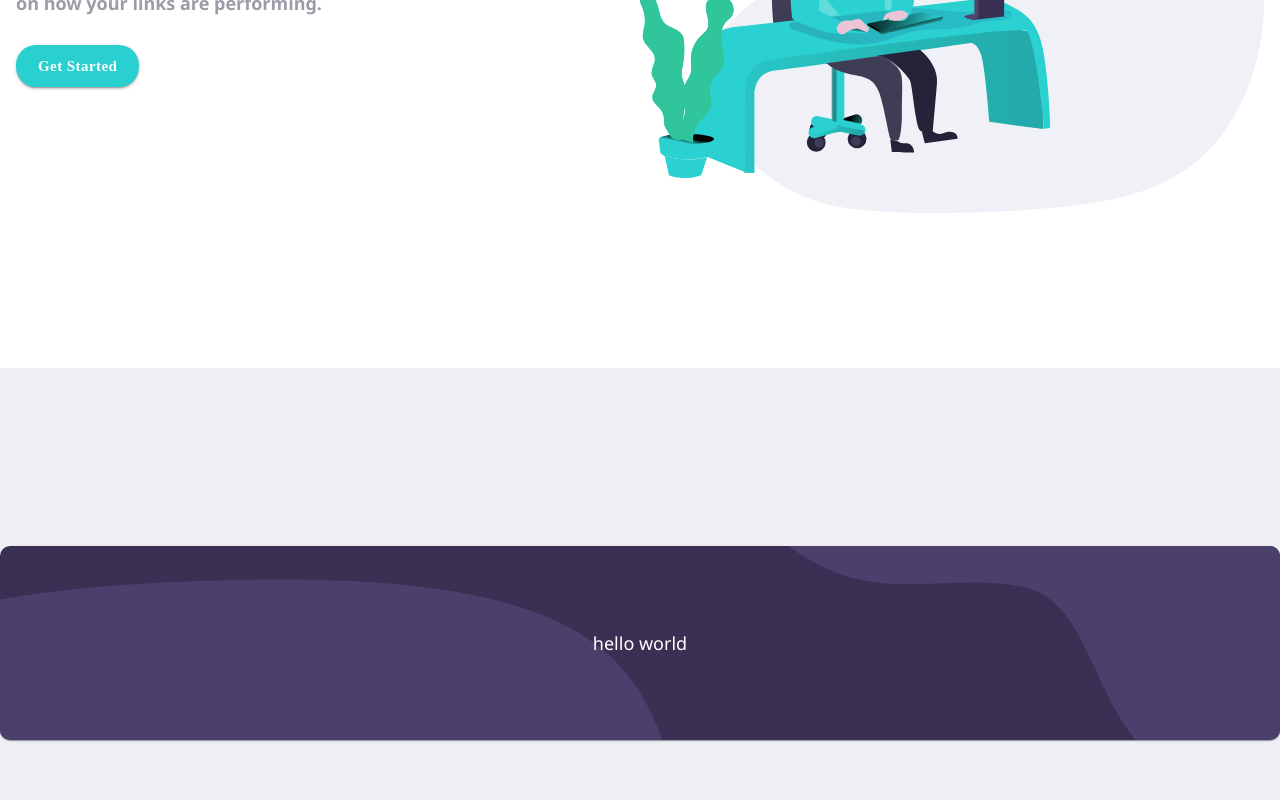
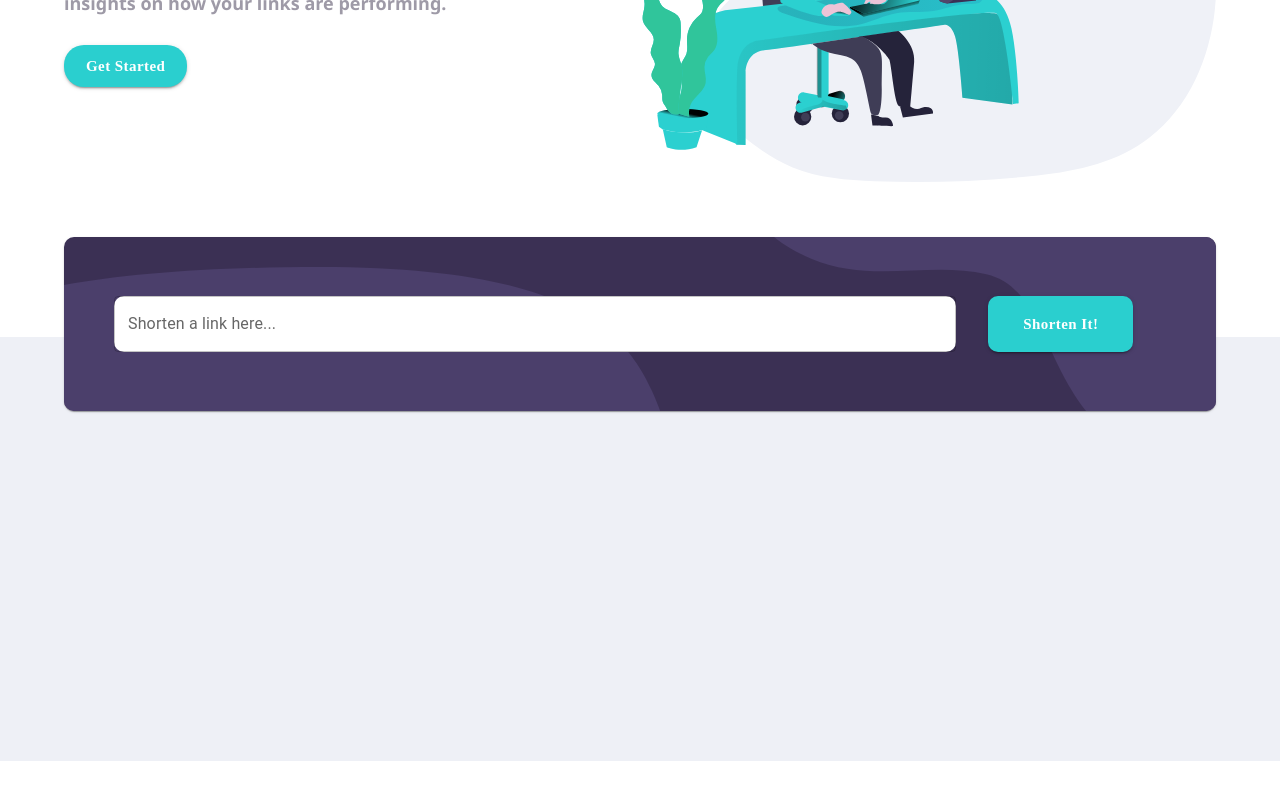
Before and after one commit to makardjian/swim-assignment, a React (Create React App) app: page / in a window 1280 px wide. Shown: the part 372-1172 px from the top of the page. After the commit the page ends 1133 px from the top, so only its background shows below. Built offline with nearby package versions, Linux system fonts and the light colour scheme; the HTML template or start-up script is replaced by a standard one.

Commit message:
implement text field and button for linkShortener

```diff
--- a/src/App.tsx
+++ b/src/App.tsx
@@ -1,7 +1,7 @@
 import React from 'react';
 import Navigation from './components/Navigation/Navigation';
 import LandingPageTop from './components/LandingPageTop/LandingPageTop';
-import LandingPageMiddle from './components/LandingPageMiddle/LandingPageMiddle';
+import LinkShortener from './components/LinkShortner/LinkShortener';
 import useStyles from './App.styles';
 
 function App() {
@@ -10,7 +10,7 @@ function App() {
     <div className={classes.appRoot}>
       <Navigation />
       <LandingPageTop />
-      <LandingPageMiddle />
+      <LinkShortener />
     </div>
   );
 }
--- a/src/components/LandingPageMiddle/LandingPageMiddle.tsx
+++ /dev/null
@@ -1,62 +0,0 @@
-import React from 'react';
-import { Card, CardMedia, Box } from '@mui/material';
-import inputBackgroundImage from '../../static/images/bg-shorten-desktop.svg';
-import { makeStyles } from '@mui/styles';
-import Colors from '../../styles/Colors';
-
-const useStyles = makeStyles({
-  contentContainer: {
-    height: '1000px',
-    paddingTop: '100px',
-    display: 'flex',
-    justifyContent: 'center',
-    flexDirection: 'column',
-  },
-  cardMediaContainer: {
-    display: 'flex',
-    height: '100%',
-    justifyContent: 'center',
-    alignItems: 'center',
-  },
-});
-
-const LandingPageMiddle = () => {
-  const styles = useStyles();
-  return (
-    <div className={styles.contentContainer}>
-      <Card
-        sx={{
-          position: 'relative',
-          marginTop: '-650px',
-          borderRadius: '10px',
-        }}
-      >
-        <CardMedia
-          component='img'
-          image={inputBackgroundImage}
-          sx={{
-            height: 'auto',
-            width: '100%',
-            backgroundColor: Colors.primary['@darkViolet'],
-          }}
-        />
-        <Box
-          sx={{
-            position: 'absolute',
-            bottom: 0,
-            left: 0,
-            width: '100%',
-            height: '100%',
-            color: 'white',
-          }}
-        >
-          <div className={styles.cardMediaContainer}>
-            <div>hello world</div>
-          </div>
-        </Box>
-      </Card>
-    </div>
-  );
-};
-
-export default LandingPageMiddle;
--- a/src/components/LandingPageTop/LandingPageTop.tsx
+++ b/src/components/LandingPageTop/LandingPageTop.tsx
@@ -11,7 +11,7 @@ import {
 
 const useStyles = makeStyles({
   container: {
-    padding: '75px 16px 150px',
+    padding: '75px 64px 150px',
     backgroundColor: Colors.background['@white'],
   },
   contentContainer: {
--- /dev/null
+++ b/src/components/LinkShortner/LinkShortener.tsx
@@ -0,0 +1,78 @@
+import React from 'react';
+import { Card, CardMedia, Box, TextField } from '@mui/material';
+import Button from '../common/Button';
+import inputBackgroundImage from '../../static/images/bg-shorten-desktop.svg';
+import { makeStyles } from '@mui/styles';
+import Colors from '../../styles/Colors';
+
+const useStyles = makeStyles({
+  container: {
+    padding: '100px 64px 150px',
+  },
+  linkShortenerContainer: {
+    display: 'flex',
+    justifyContent: 'space-around',
+    alignItems: 'center',
+    height: '100%',
+    padding: '0px 50px',
+  },
+});
+
+const LinkShortener = () => {
+  const styles = useStyles();
+  return (
+    <div className={styles.container}>
+      <Card
+        sx={{
+          display: 'flex',
+          justifyContent: 'space-around',
+          margin: '0px auto',
+          maxWidth: '1440px',
+          minWidth: '700px',
+          alignItems: 'center',
+          position: 'relative',
+          borderRadius: '10px',
+          bottom: 200,
+        }}
+      >
+        <CardMedia
+          component='img'
+          image={inputBackgroundImage}
+          sx={{
+            height: 'auto',
+            width: '100%',
+            backgroundColor: Colors.primary['@darkViolet'],
+          }}
+        />
+        <Box
+          sx={{
+            position: 'absolute',
+            bottom: 0,
+            left: 0,
+            width: '100%',
+            height: '100%',
+            color: 'white',
+          }}
+        >
+          <div className={styles.linkShortenerContainer}>
+            <TextField
+              id='basic'
+              label='Shorten a link here...'
+              variant='outlined'
+              autoComplete='off'
+              fullWidth
+              sx={{
+                backgroundColor: 'white',
+                borderRadius: '10px',
+                width: '80%',
+              }}
+            />
+            <Button text='Shorten it!' size='large' shape='square' />
+          </div>
+        </Box>
+      </Card>
+    </div>
+  );
+};
+
+export default LinkShortener;
--- a/src/components/Navigation/Navigation.tsx
+++ b/src/components/Navigation/Navigation.tsx
@@ -20,7 +20,7 @@ const useStyles = makeStyles({
     maxWidth: '1440px',
     minWidth: '700px',
     margin: '0px auto',
-    padding: '40px 16px 0px',
+    padding: '40px 64px 0px',
   },
   navSection: {
     display: 'flex',
--- a/src/components/common/Button.tsx
+++ b/src/components/common/Button.tsx
@@ -6,20 +6,25 @@ type ButtonProps = {
   text: string;
   size?: 'small' | 'medium' | 'large';
   fullWidth?: boolean;
+  shape?: 'square' | 'oval';
 };
 
-const Button = ({ text, size, fullWidth }: ButtonProps) => {
+const Button = ({ text, size, fullWidth, shape = 'oval' }: ButtonProps) => {
+  const shapeIsSquare = shape === 'square';
   return (
     <MUIButton
       variant='contained'
       size={size}
       fullWidth={fullWidth}
       sx={{
+        whiteSpace: 'nowrap',
+        margin: '0px auto',
+        padding: `${shapeIsSquare ? '15px 35px' : 'inheret'}`,
+        borderRadius: `${shapeIsSquare ? '10px' : '20px'}`,
+        fontFamily: 'Poppins',
+        fontWeight: '900',
+        textTransform: 'capitalize',
         backgroundColor: Colors.primary['@cyan'],
-        borderRadius: '20px',
-        fontFamily: 'Poppins',
-        textTransform: 'capitalize',
-        fontWeight: '900',
         '&:hover': {
           backgroundColor: Colors.primary.derivatives['@lightCyan'],
         },
```
Also changed, not shown: src/components/LandingPageMiddle/LandingPageMiddle.styles.ts (deleted, +0 -17 lines).
